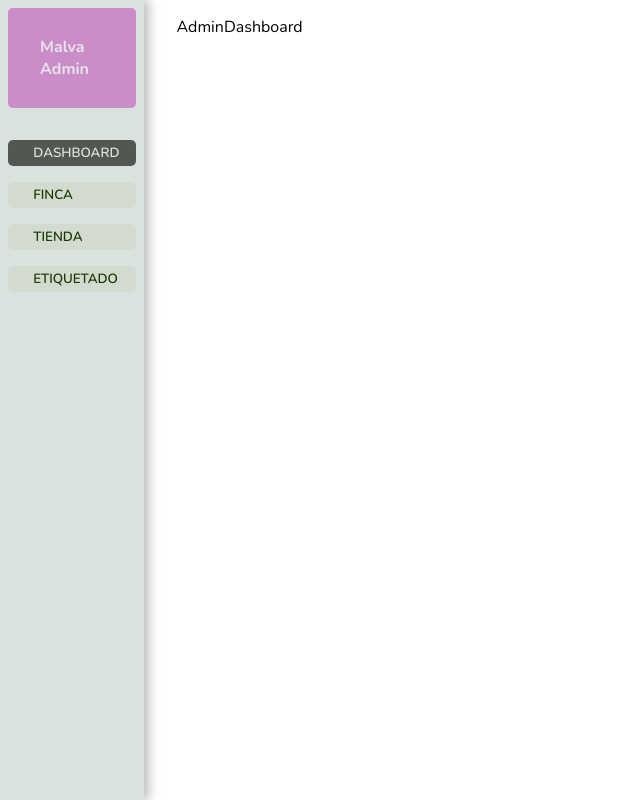
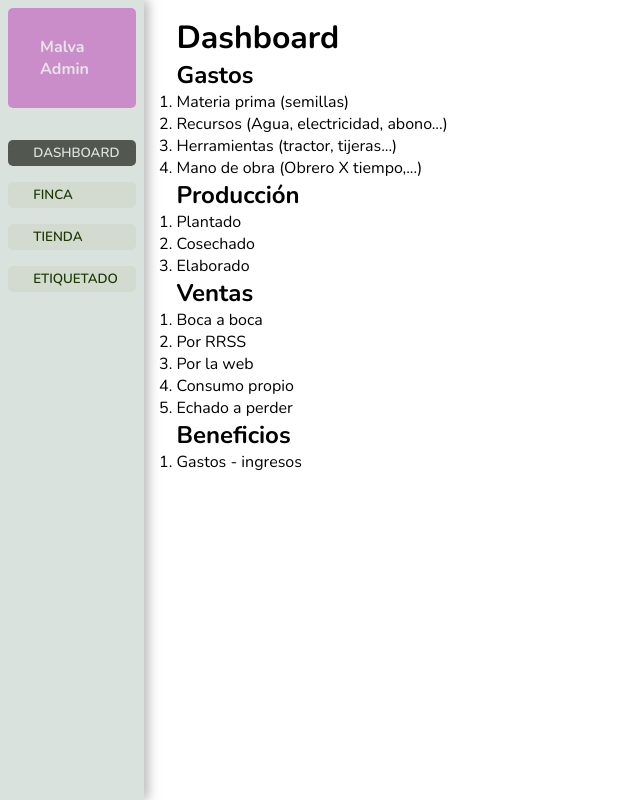
Before and after one commit to iremaru/malvariscofarm, a Next.js app in the folder malva-risco/: page /admin/dashboard in a window 1280 px wide. Shown: the whole page, without its empty margins (0-640 px from the left). Built offline with nearby package versions, Linux system fonts and the light colour scheme; some icons are missing.

Commit message:
add admin schema

```diff
--- a/malva-risco/src/app/admin/components/reactAdminApp/products/products.tsx
+++ b/malva-risco/src/app/admin/components/reactAdminApp/products/products.tsx
@@ -14,12 +14,11 @@ import {
   TextField,
   TextInput,
 } from "react-admin";
-import styles from "../../../page.module.scss";
 import Image from "next/image";
 
 export const ProductList = () => {
   return (
-    <div className={styles.productList}>
+    <div>
       <h1>Productos Registrados</h1>
       <List>
         <Datagrid size='medium' rowClick={(id) => `/product/${id}`}>
--- a/malva-risco/src/app/admin/dashboard/page.tsx
+++ b/malva-risco/src/app/admin/dashboard/page.tsx
@@ -2,5 +2,50 @@ import React from "react";
 import styles from "./dashboard.module.scss";
 
 export default function AdminDashboard() {
-  return <div className={styles.page}>AdminDashboard</div>;
+  return (
+    <div className={styles.page}>
+      <h1>Dashboard</h1>
+      <div>
+        <h2>Gastos</h2>
+        <div>
+          <ol>
+            <li>Materia prima (semillas)</li>
+            <li>Recursos (Agua, electricidad, abono...)</li>
+            <li>Herramientas (tractor, tijeras...)</li>
+            <li>Mano de obra (Obrero X tiempo,...)</li>
+          </ol>
+        </div>
+      </div>
+      <div>
+        <h2>Producción</h2>
+        <div>
+          <ol>
+            <li>Plantado</li>
+            <li>Cosechado</li>
+            <li>Elaborado</li>
+          </ol>
+        </div>
+      </div>
+      <div>
+        <h2>Ventas</h2>
+        <div>
+          <ol>
+            <li>Boca a boca</li>
+            <li>Por RRSS</li>
+            <li>Por la web</li>
+            <li>Consumo propio</li>
+            <li>Echado a perder</li>
+          </ol>
+        </div>
+      </div>
+      <div>
+        <h2>Beneficios</h2>
+        <div>
+          <ol>
+            <li>Gastos - ingresos</li>
+          </ol>
+        </div>
+      </div>
+    </div>
+  );
 }
--- /dev/null
+++ b/malva-risco/src/app/admin/farm/page.tsx
@@ -0,0 +1,6 @@
+import React from "react";
+import { LazyAdminApp } from "../components/reactAdminApp/lazyAdminApp";
+
+export default function Farm() {
+  return <LazyAdminApp />;
+}
--- /dev/null
+++ b/malva-risco/src/app/admin/shop/page.tsx
@@ -0,0 +1,5 @@
+import React from "react";
+
+export default function Shop() {
+  return <div>page</div>;
+}
```
Also changed, not shown: malva-risco/src/app/admin/labeling/page.tsx (added, +32 -0 lines).
